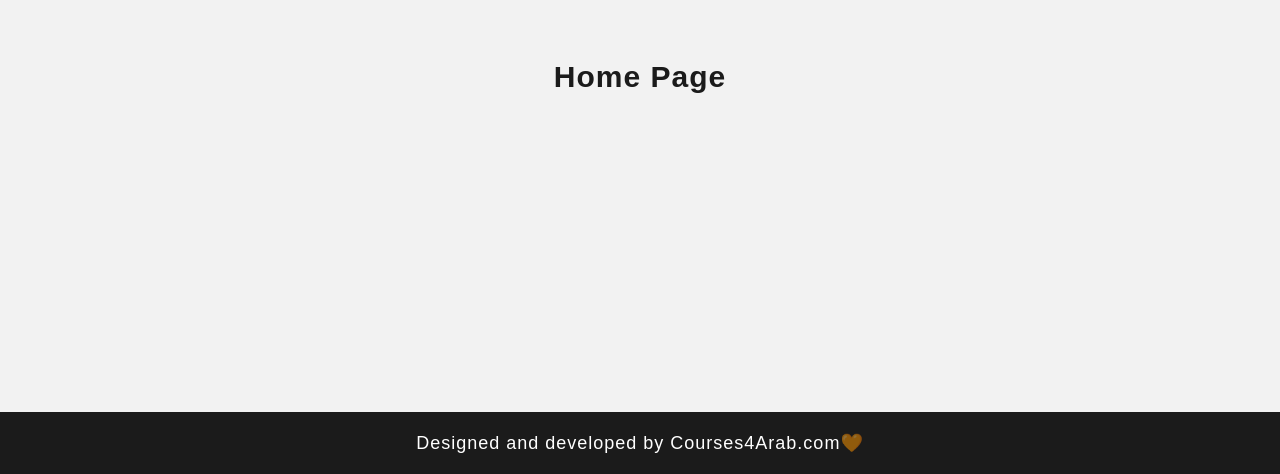
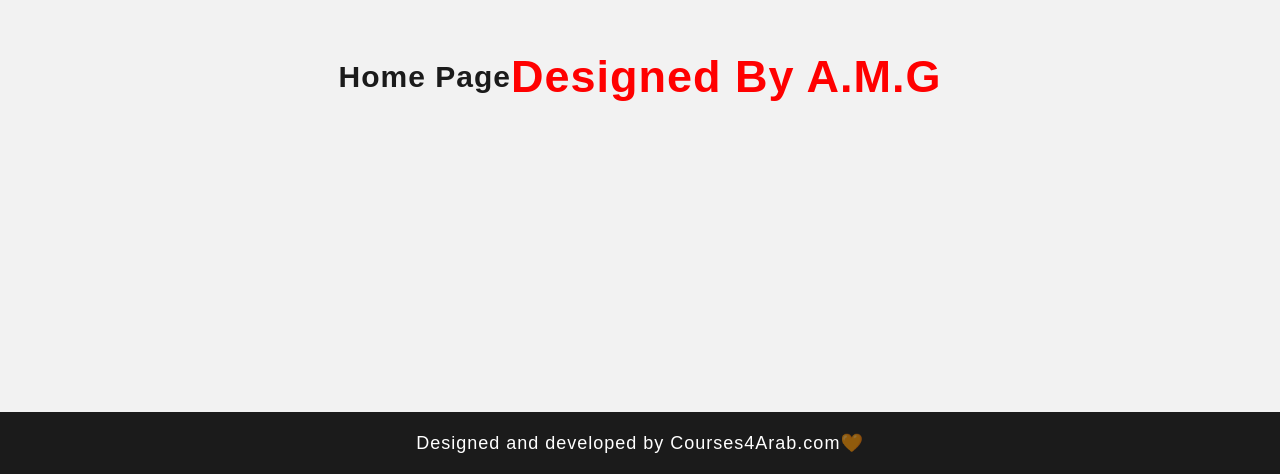
Before and after one commit to AMGsmart69/React-js-project, a React (Create React App) app: page / in a window 1280 px wide. Shown: the part 328-802 px from the top of the page. Built offline with nearby package versions, Linux system fonts and the light colour scheme.

Commit message:
edited files

```diff
--- /dev/null
+++ b/src/comp/maincontent.js
@@ -0,0 +1,14 @@
+import React from "react";
+
+const Maincontent = ({ content, designer }) => {
+  return (
+    <>
+      <main>
+        {content} Page
+        <h2 style={{ color: "red" }}>Designed By {designer} </h2>
+      </main>
+    </>
+  );
+};
+
+export default Maincontent;
--- a/src/pages/cssCourse.js
+++ b/src/pages/cssCourse.js
@@ -1,12 +1,15 @@
 import React from "react";
 import Header from "../comp/header";
 import Footer from "../comp/footer";
+import Maincontent from "../comp/maincontent";
 
 const Csscourse = () => {
   return (
     <>
       <Header />
-      <main>CSS Page</main>
+
+      <Maincontent content="CSS" designer="Omar" />
+
       <Footer />
     </>
   );
--- a/src/pages/home.js
+++ b/src/pages/home.js
@@ -1,12 +1,15 @@
 import React from "react";
 import Header from '../comp/header'
 import Footer from '../comp/footer'
+import Maincontent from '../comp/maincontent'
 
 const Home = () => {
   return (
     <>
       <Header />
-      <main>Home Page</main>
+
+      <Maincontent content="Home" designer="A.M.G" />
+
       <Footer />
     </>
   );
--- a/src/pages/htmlCourse.js
+++ b/src/pages/htmlCourse.js
@@ -1,12 +1,15 @@
 import React from "react";
 import Header from "../comp/header";
 import Footer from "../comp/footer";
+import Maincontent from "../comp/maincontent";
 
 const Htmlcourse = () => {
   return (
     <>
       <Header />
-      <main>HTML Page</main>
+
+      <Maincontent content="HTML" designer="ALi" />
+
       <Footer />
     </>
   );
--- a/src/pages/javascriptCourse.js
+++ b/src/pages/javascriptCourse.js
@@ -1,12 +1,15 @@
 import React from "react";
 import Header from "../comp/header";
 import Footer from "../comp/footer";
+import Maincontent from "../comp/maincontent";
 
 const Javascriptcourse = () => {
   return (
     <>
       <Header />
-      <main>Javascript Page</main>
+
+      <Maincontent content="Javascript" designer="Hassan" />
+
       <Footer />
     </>
   );
```
